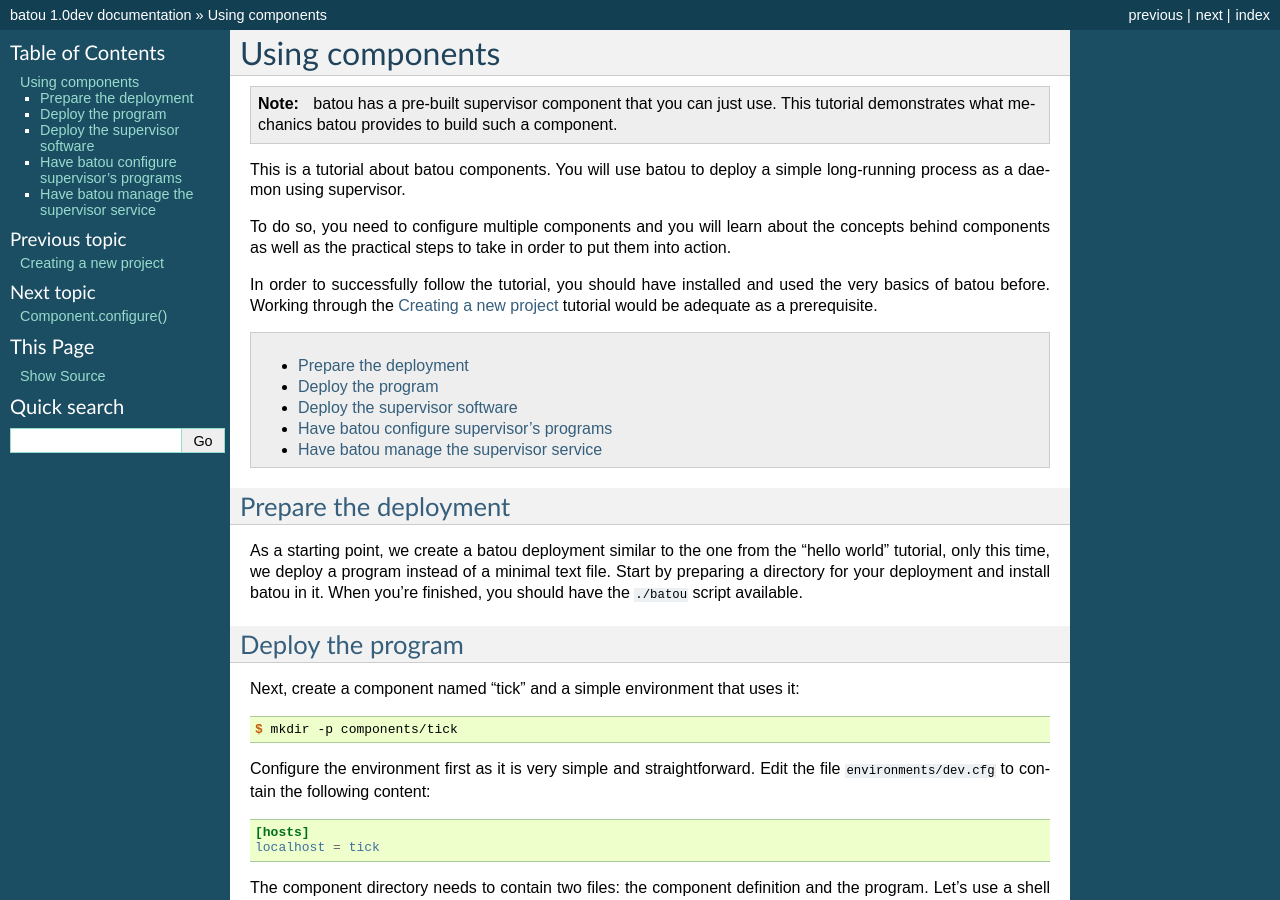
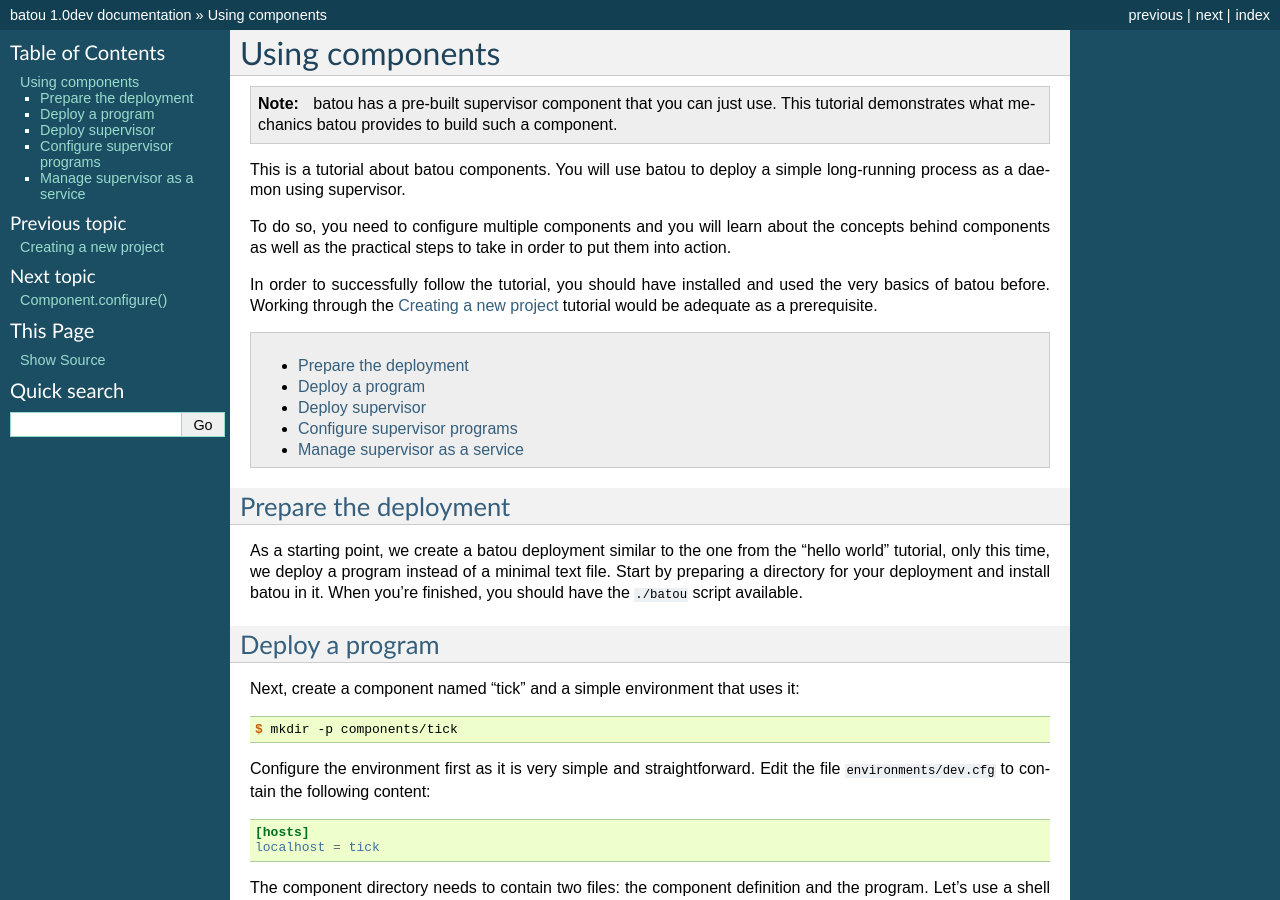
Before and after one commit to flyingcircusio/batou, a Sphinx documentation site: the page built from doc/source/component-tutorial.txt, in a window 1280 px wide and 900 px high. Built offline with Sphinx 7.4.7, drawn with Linux system fonts in a browser that asks for light colours; some of the changed text lies outside the part shown.

Commit message:
Improve component tutorial headings to make them more clear in the global content tree.

```diff
--- a/doc/source/component-tutorial.txt
+++ b/doc/source/component-tutorial.txt
@@ -32,8 +32,8 @@
 ``./batou`` script available.
 
 
-Deploy the program
-------------------
+Deploy a program
+-----------------
 
 Next, create a component named "tick" and a simple environment that uses it:
 
@@ -105,8 +105,8 @@
 our program for us.
 
 
-Deploy the supervisor software
-------------------------------
+Deploy supervisor
+-----------------
 
 As a second component, deploy now a supervisor instance that will daemonise
 the program from the previous step as a long-running process, and control that
@@ -202,8 +202,8 @@
   $ cd ../../
 
 
-Have batou configure supervisor's programs
-------------------------------------------
+Configure supervisor programs
+-----------------------------
 
 Rather than having to hard-code the program(s) supervisor should control
 within its buildout configuration, you can use batou to do that for you. Batou
@@ -290,8 +290,8 @@
       10 tick …/work/tick/tick.sh true
   …
 
-Have batou manage the supervisor service
-----------------------------------------
+Manage supervisor as a service
+------------------------------
 
 So far, you are using batou to install and configure the components of your
 deployment, the tick program and supervisor to run it for you. However, you
```
